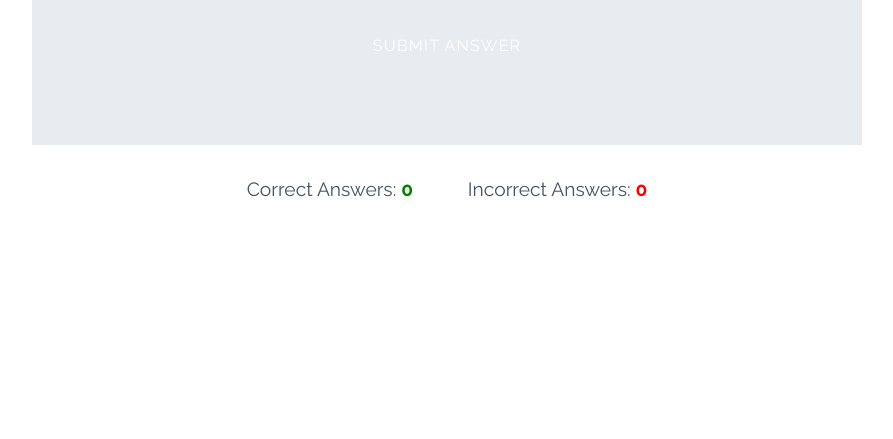
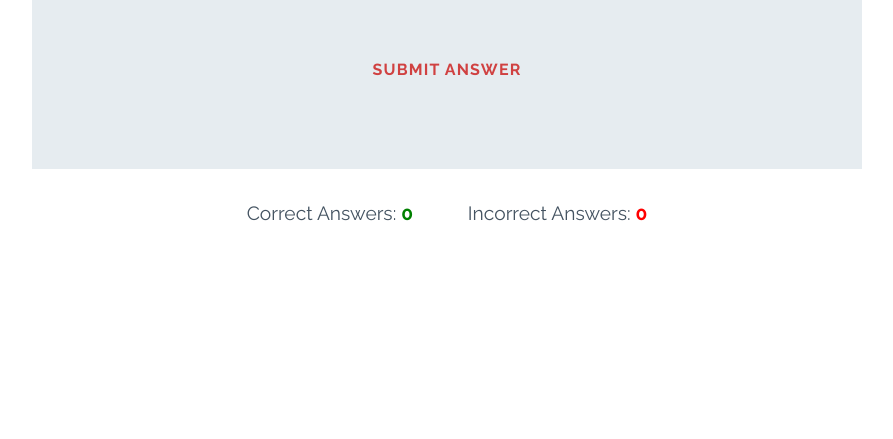
Before and after one commit to Damitwhy/Love-Maths, a plain HTML site: page index.html in a window 1280 px wide. Shown: the part 361-800 px from the top of the page, without its empty margins (193-1086 px from the left). Drawn offline with nearby package versions, Linux system fonts and the light colour scheme.

```diff
--- a/assets/styles/style.css
+++ b/assets/styles/style.css
@@ -6,12 +6,15 @@
     font-family: "Raleway", sans-serif;
     color: #445361;
     text-align: center;
+
 }
 
 /* --------- Heading */
 
 .heading {
     text-align: center;
+    margin-top: 1rem;
+    margin-bottom: 1rem;
     font-size: 2.5rem;
 }
 
@@ -90,10 +93,11 @@
 .btn {
     width: 220px;
     height: 60px;
+    font-weight: 700;
     font-family: "Raleway", sans-serif;
     text-transform: uppercase;
     letter-spacing: 1.2px;
-    color: white;
+    color: rgb(208, 65, 65);
 }
 
 .btn:focus {
```
